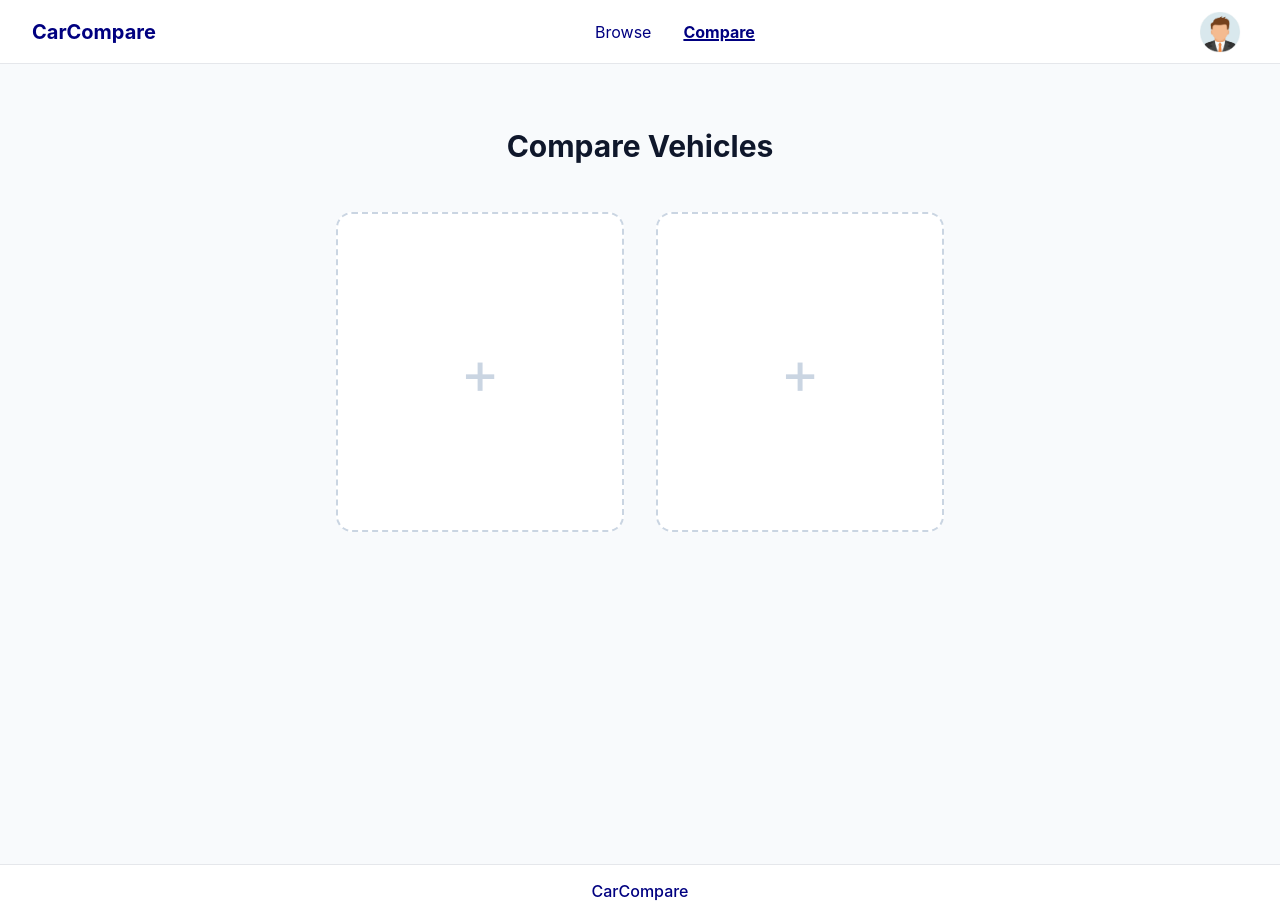
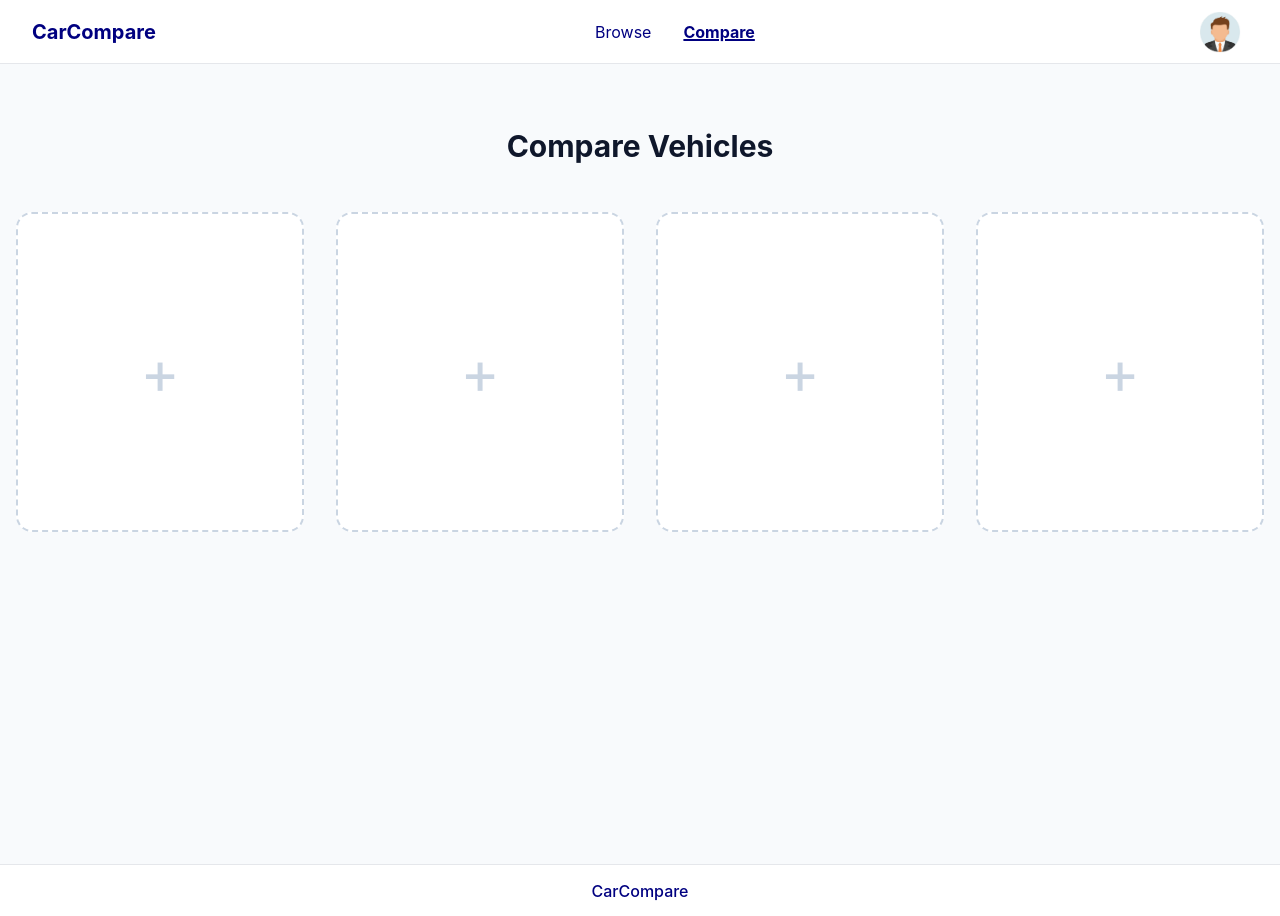
Before and after one commit to Diego160405/CarCompare, a Vue app: page /compare in a window 1280 px wide. Built offline with nearby package versions, Linux system fonts and the light colour scheme; no server answers; sample sign-in values are in the browser's storage.

Commit message:
Dodavanje ekstra slotova nakon logina

```diff
--- a/src/views/Compare.vue
+++ b/src/views/Compare.vue
@@ -1,22 +1,39 @@
+<script setup>
+import { computed } from 'vue'
+import { useAuthStore } from '@/stores/authStore'
+
+const authStore = useAuthStore()
+
+// ako smo ulogirani vraća 4 slota, ako nismo vraća 2
+const slotCount = computed(() => authStore.user ? 4 : 2)
+
+</script>
+
 <template>
   <!-- dodavanje naslova -->
   <div class="flex flex-col items-center pt-16 bg-slate-50 min-h-screen">
     <h1 class="text-3xl font-bold text-slate-900 mb-12">
       Compare Vehicles
     </h1>
-  <!-- dodavanje 2 boxa za compare -->
-    <div class="flex items-center gap-8">
-      <div class="w-72 h-80 bg-white border-2 border-dashed border-slate-300 rounded-2xl flex items-center justify-center cursor-pointer hover:border-blue-600 hover:shadow-lg transition-all group">
-        <span class="text-6xl text-slate-300 group-hover:text-blue-600 transition-colors select-none">
-          +
-        </span>
-      </div>
-
-      <div class="w-72 h-80 bg-white border-2 border-dashed border-slate-300 rounded-2xl flex items-center justify-center cursor-pointer hover:border-blue-600 hover:shadow-lg transition-all group">
+  <!-- dodavanje slotova za compare -->
+    <div class="flex flex-wrap justify-center gap-8">
+      <!-- određujemo koliko će slotova biti -->
+      <div
+        v-for="i in slotCount"
+        :key="i"
+        class="w-72 h-80 bg-white border-2 border-dashed border-slate-300 rounded-2xl flex items-center justify-center cursor-pointer hover:border-blue-600 hover:shadow-lg transition-all group">
         <span class="text-6xl text-slate-300 group-hover:text-blue-600 transition-colors select-none">
           +
         </span>
       </div>
     </div>
+
+    <!-- ekstra gumb ispod slotova kao podsjetnik u slućaju da nismo ulogirani -->
+    <p v-if="!authStore.user" class="mt-8 text-slate-500 text-sm">
+      <router-link to="/login" class="text-blue-600 hover:underline">
+        Log in
+      </router-link>
+        to compare up to 4 vehicles
+    </p>
   </div>
 </template>
```
